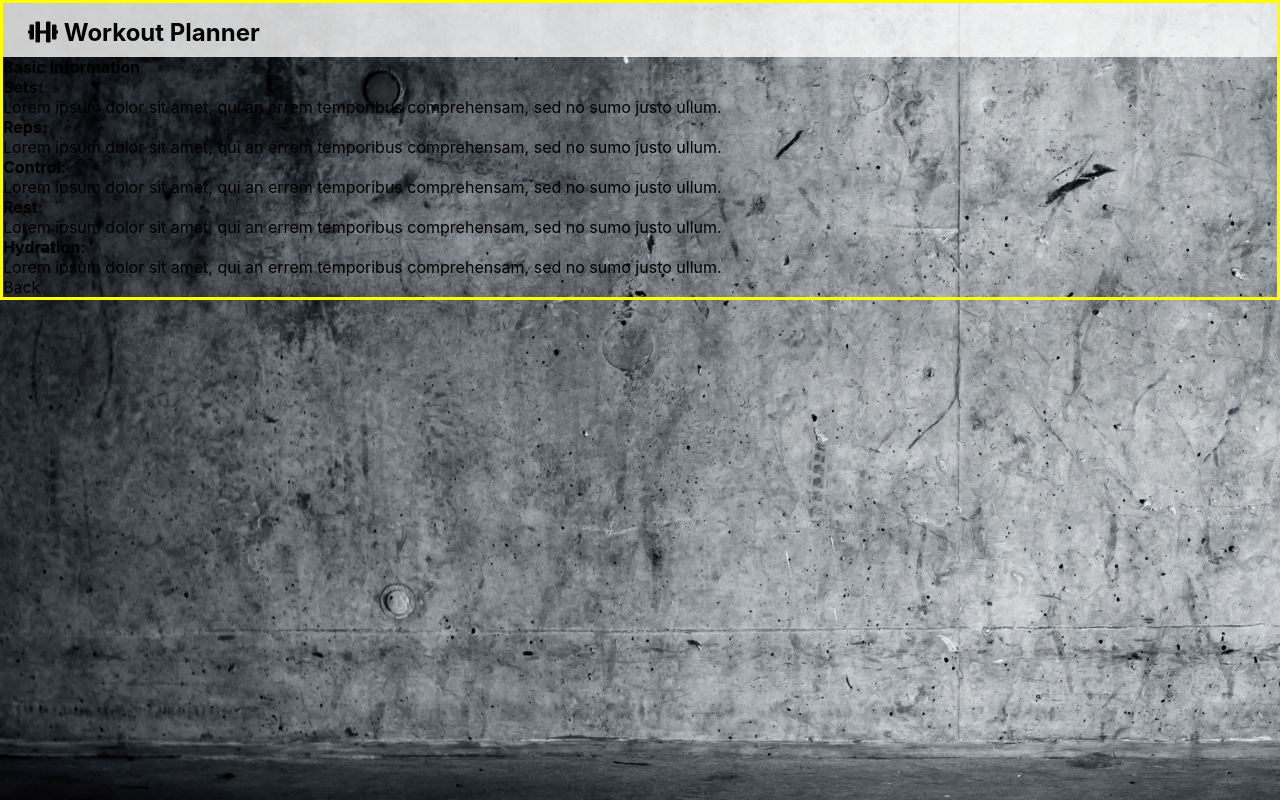
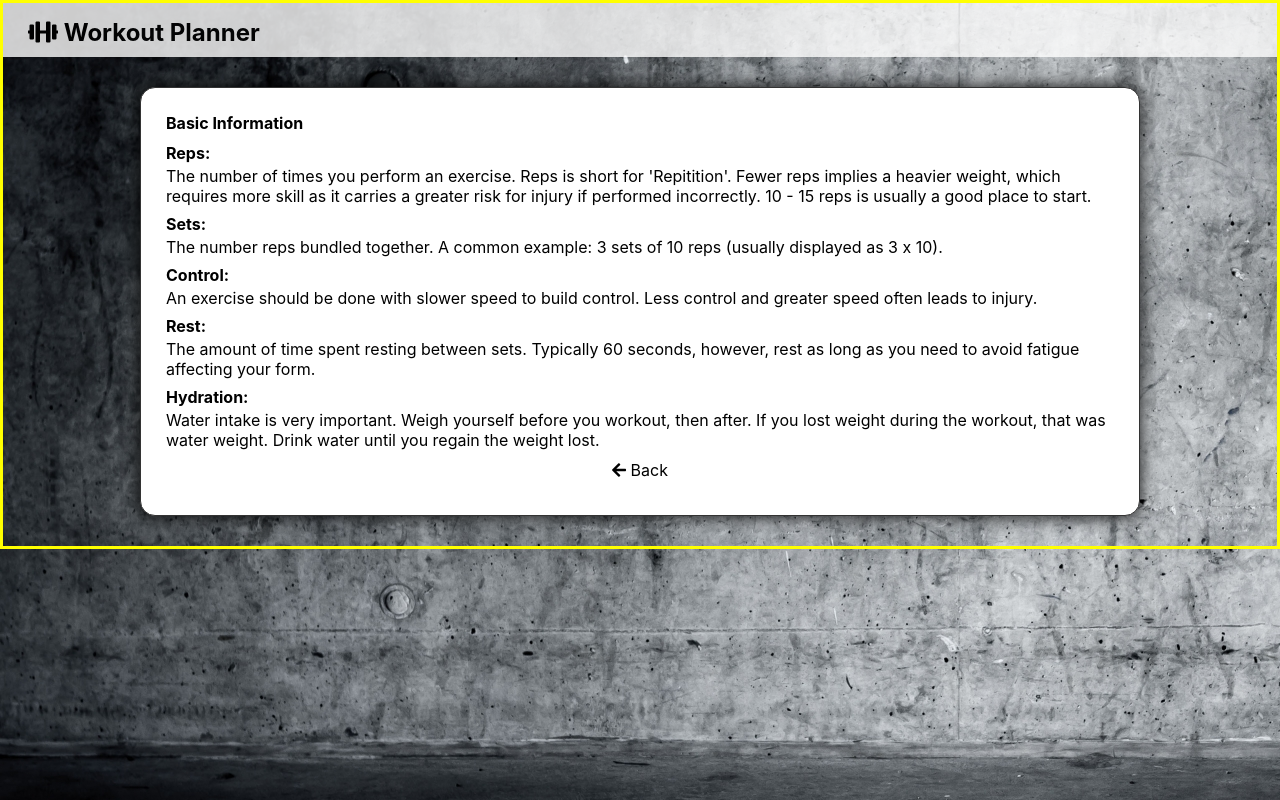
Before and after one commit to EvanPoe/workout-planner-capstone-client, a React (Create React App) app: page /basic-info in a window 1280 px wide. Built offline with nearby package versions, Linux system fonts and the light colour scheme.

Commit message:
Updated BasicInfo, styled it, and added back buttons to BasicInfo.js and Workout.js

```diff
--- a/src/App.css
+++ b/src/App.css
@@ -121,7 +121,7 @@ a {
 }
 a:hover {
   color: rgb(63, 193, 216);
-  text-decoration: underline;
+  /* text-decoration: underline; */
 }
 
 /* -------------------------------------
@@ -470,9 +470,41 @@ div#root div.App div.exercise-list {
   margin-bottom: 3px;
 }
 
+#root > div > div.exercise-list > a {
+  display: block;
+  margin: 10px auto;
+  text-align: center;
+}
+
 .exerciseImage {
   max-width: 75%;
   margin-bottom: 10px;
+}
+
+#root > div > div.basic-info {
+  padding: 25px;
+  width: 80%;
+  margin: 30px auto;
+  max-width: 1000px;
+  border: 1px solid #333;
+  border-radius: 15px;
+  background-color: white;
+  box-shadow: 0px 0px 15px 3px rgba(0, 0, 0, 0.75);
+}
+
+#root > div > div.basic-info > h3 {
+  margin-bottom: 10px;
+}
+
+#root > div > div.basic-info > ul > li > h5 {
+  margin-top: 8px;
+  margin-bottom: 3px;
+}
+
+#root > div > div.basic-info > a {
+  display: block;
+  margin: 10px auto;
+  text-align: center;
 }
 
 /* -------------------------------------
--- a/src/components/BasicInfo.js
+++ b/src/components/BasicInfo.js
@@ -8,27 +8,27 @@ export class BasicInfo extends Component {
             <h3 className="info-title">Basic Information</h3>
             <ul>
               <li>
-                <h5>Sets:</h5>
-                <p>Lorem ipsum dolor sit amet, qui an errem temporibus comprehensam, sed no sumo justo ullum.</p>
+                <h5>Reps:</h5>
+                <p>The number of times you perform an exercise. Reps is short for 'Repitition'. Fewer reps implies a heavier weight, which requires more skill as it carries a greater risk for injury if performed incorrectly. 10 - 15 reps is usually a good place to start.</p>
               </li>
               <li>
-                <h5>Reps:</h5>
-                <p>Lorem ipsum dolor sit amet, qui an errem temporibus comprehensam, sed no sumo justo ullum.</p>
+                <h5>Sets:</h5>
+                <p>The number reps bundled together. A common example: 3 sets of 10 reps (usually displayed as 3 x 10).</p>
               </li>
               <li>
                 <h5>Control:</h5>
-                <p>Lorem ipsum dolor sit amet, qui an errem temporibus comprehensam, sed no sumo justo ullum.</p>
+                <p>An exercise should be done with slower speed to build control. Less control and greater speed often leads to injury.</p>
               </li>
               <li>
                 <h5>Rest:</h5>
-                <p>Lorem ipsum dolor sit amet, qui an errem temporibus comprehensam, sed no sumo justo ullum.</p>
+                <p>The amount of time spent resting between sets. Typically 60 seconds, however, rest as long as you need to avoid fatigue affecting your form.</p>
               </li>
               <li>
                 <h5>Hydration:</h5>
-                <p>Lorem ipsum dolor sit amet, qui an errem temporibus comprehensam, sed no sumo justo ullum.</p>
+                <p>Water intake is very important. Weigh yourself before you workout, then after. If you lost weight during the workout, that was water weight. Drink water until you regain the weight lost. </p>
               </li>
             </ul>
-            <NavLink to='/Library'>Back</NavLink>
+            <NavLink to='/Library'><i class="fas fa-arrow-left"></i> Back</NavLink>
             {/* <button onClick={window.history.back()} className="info-back-button">Back</button> */}
           </div>
         )
--- a/src/components/Library.js
+++ b/src/components/Library.js
@@ -111,7 +111,7 @@ export class Library extends Component {
         {showUserWorkouts}
 
         <NavLink to="/builder"><i className="fas fa-plus-square"></i></NavLink>
-        <NavLink className="useful-info-link" to="/BasicInfo">
+        <NavLink className="useful-info-link" to="/basic-info">
           <h5>Useful Information for Newcomers!</h5>
         </NavLink>
         {/* <a className="useful-info-link" href="placeholder">
--- a/src/components/Workout.js
+++ b/src/components/Workout.js
@@ -1,5 +1,6 @@
 import React, { Component } from 'react';
 import config from "../config";
+import { NavLink } from "react-router-dom";
 
 export default class Workout extends Component {
     constructor(props) {
@@ -62,6 +63,7 @@ export default class Workout extends Component {
         return (
             <div className="exercise-list">
                 {showWorkoutExercises}
+                <NavLink to='/Library'><i class="fas fa-arrow-left"></i> Back</NavLink>
             </div>
         )
     }
```
